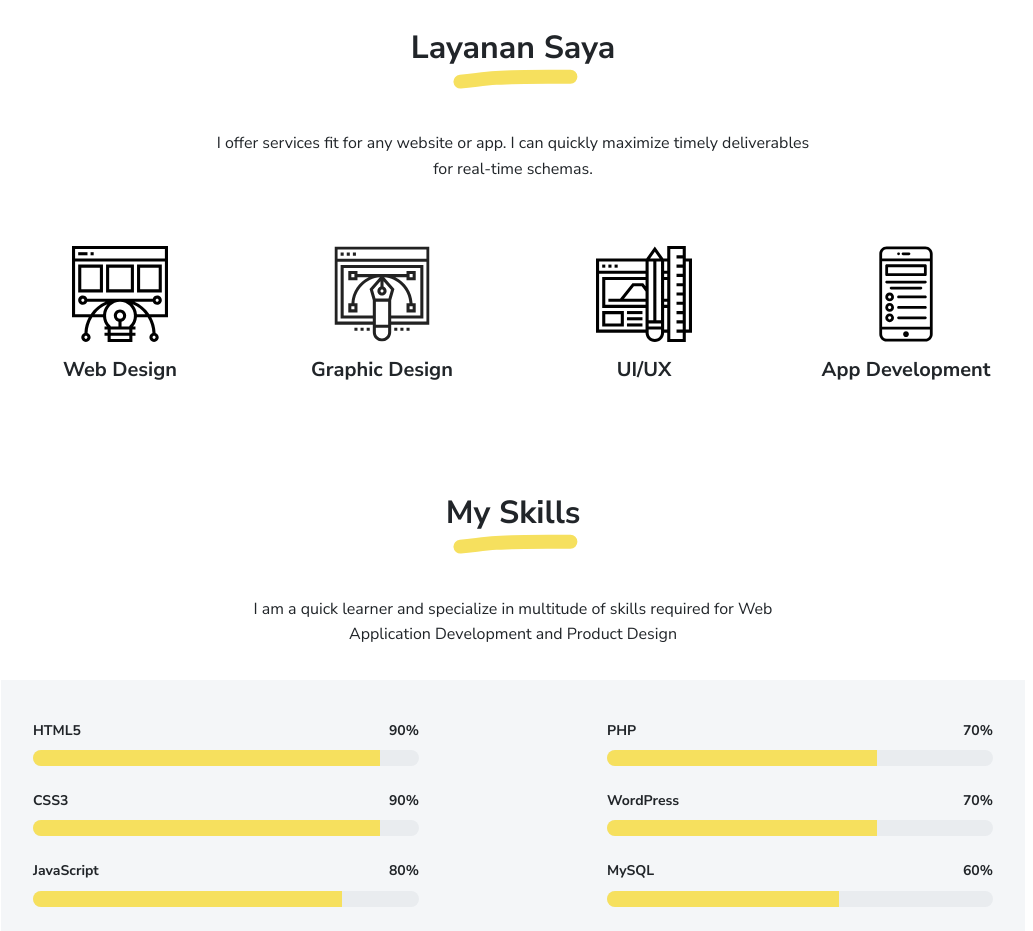
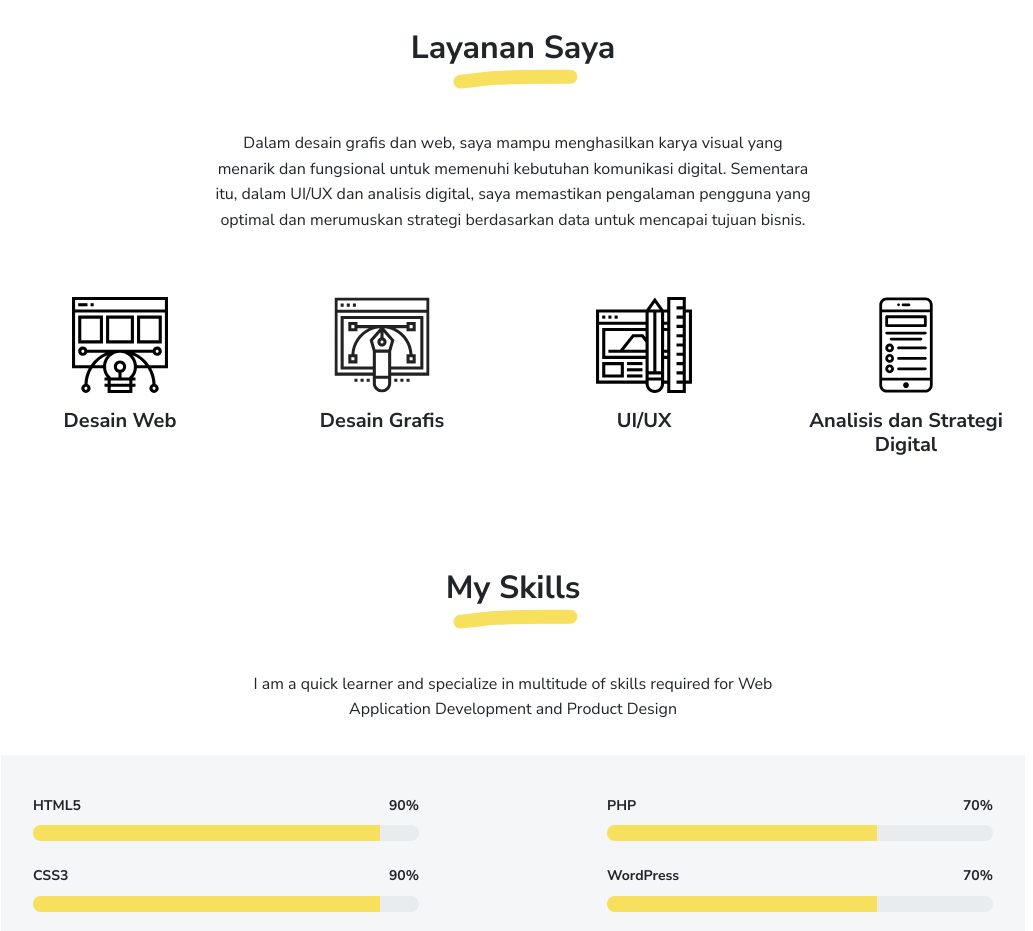
Before and after one commit to sabetngl/sabetngl.github.io, a plain HTML site: page index.html in a window 1280 px wide. Shown: the part 1420-2351 px from the top of the page, without its empty margins (127-1160 px from the left). Drawn offline with Linux system fonts and the light colour scheme.

Commit message:
Update index.html

```diff
--- a/index.html
+++ b/index.html
@@ -130,20 +130,20 @@
       <h2 class="marker marker-center">Layanan Saya</h2>
     </div>
     <div class="text-center">
-      <p class="mx-auto mb-3" style="max-width:600px"> I offer services fit for any website or app. I can quickly maximize timely deliverables for real-time schemas.</p>
+      <p class="mx-auto mb-3" style="max-width:600px"> Dalam desain grafis dan web, saya mampu menghasilkan karya visual yang menarik dan fungsional untuk memenuhi kebutuhan komunikasi digital. Sementara itu, dalam UI/UX dan analisis digital, saya memastikan pengalaman pengguna yang optimal dan merumuskan strategi berdasarkan data untuk mencapai tujuan bisnis.</p>
     </div>
     <div class="row py-3">
       <div class="col-md-3 text-center" data-aos="fade-up" data-aos-delay="100"><img class="mb-2" src="images/services/web-design.svg" width="96" height="96" alt="web design"/>
-        <div class="h5">Web Design</div>
+        <div class="h5">Desain Web</div>
       </div>
       <div class="col-md-3 text-center" data-aos="fade-up" data-aos-delay="200"><img class="mb-2" src="images/services/graphic-design.svg" width="96" height="96" alt="graphic design"/>
-        <div class="h5">Graphic Design</div>
+        <div class="h5">Desain Grafis</div>
       </div>
       <div class="col-md-3 text-center" data-aos="fade-up" data-aos-delay="300"><img class="mb-2" src="images/services/ui-ux.svg" width="96" height="96" alt="ui-ux"/>
         <div class="h5">UI/UX</div>
       </div>
       <div class="col-md-3 text-center" data-aos="fade-up" data-aos-delay="400"><img class="mb-2" src="images/services/app-development.svg" width="96" height="96" alt="app development"/>
-        <div class="h5">App Development</div>
+        <div class="h5">Analisis dan Strategi Digital</div>
       </div>
     </div>
   </div>
```
